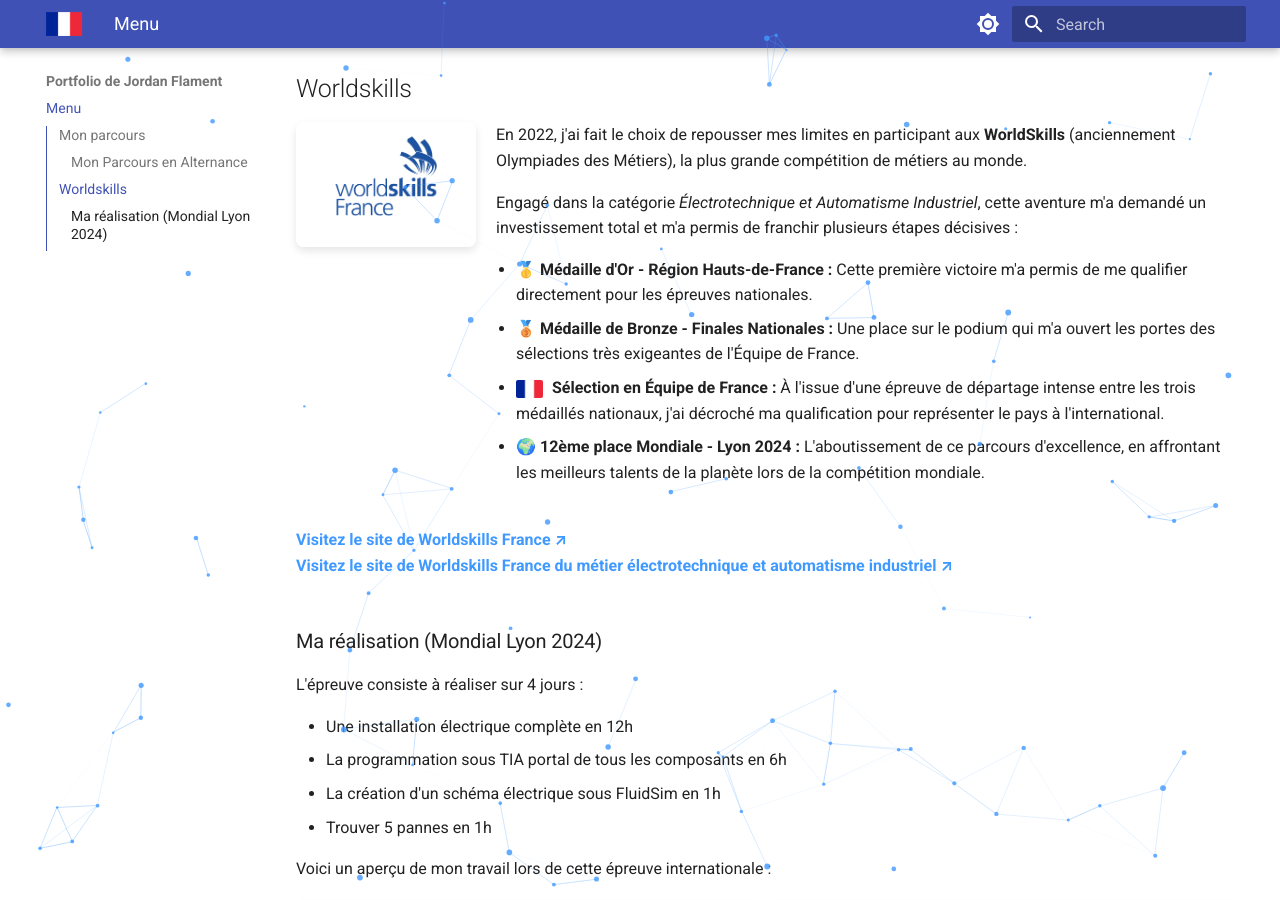
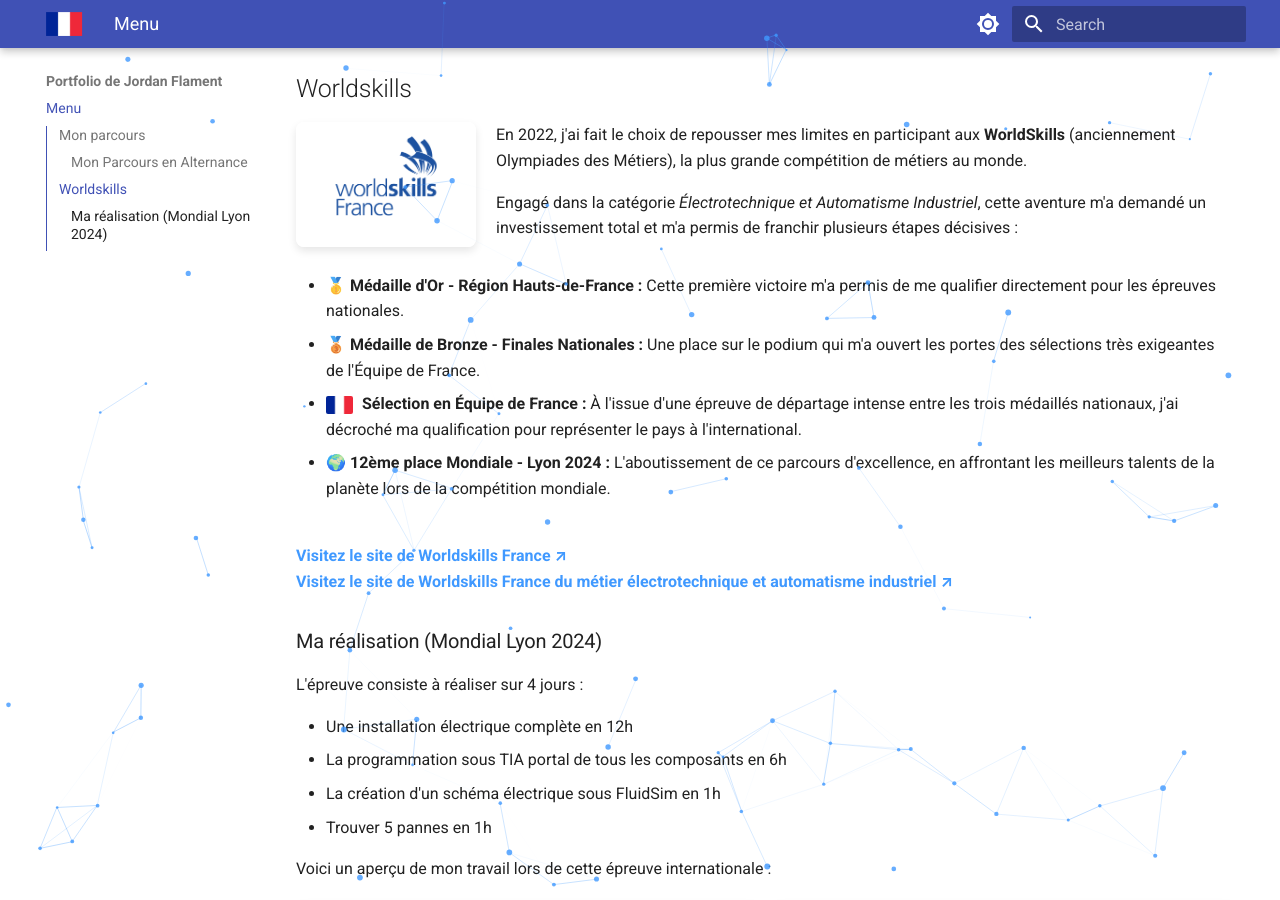
Before and after one commit to jordan-flament/jordan-flament.github.io, an MkDocs documentation site: the page built from docs/index.md, in a window 1280 px wide and 900 px high, scrolled down 2862 px. Built offline with MkDocs 1.6.1 and Material for MkDocs 9.7.7, drawn with Linux system fonts in a browser that asks for light colours.

Commit message:
liste à puce

```diff
--- a/docs/index.md
+++ b/docs/index.md
@@ -165,6 +165,7 @@
 
 Engagé dans la catégorie *Électrotechnique et Automatisme Industriel*, cette aventure m'a demandé un investissement total et m'a permis de franchir plusieurs étapes décisives :
 
+<div style="clear: both;"></div>
 
 * **🥇 Médaille d'Or - Région Hauts-de-France :** Cette première victoire m'a permis de me qualifier directement pour les épreuves nationales.
 * **🥉 Médaille de Bronze - Finales Nationales :** Une place sur le podium qui m'a ouvert les portes des sélections très exigeantes de l'Équipe de France.
@@ -174,8 +175,6 @@
 <br>
 <a href="https://www.worldskills-france.org/" target="_blank" style="color: #4099ff; font-weight: bold; text-decoration: none;">Visitez le site de Worldskills France ↗</a><br>
 <a href="https://www.worldskills-france.org/metiers/electrotechnique-et-automatisme-industriel/" target="_blank" style="color: #4099ff; font-weight: bold; text-decoration: none;">Visitez le site de Worldskills France du métier électrotechnique et automatisme industriel ↗</a>
-
-<div style="clear: both;"></div>
 
 ### Ma réalisation (Mondial Lyon 2024)
 
```
